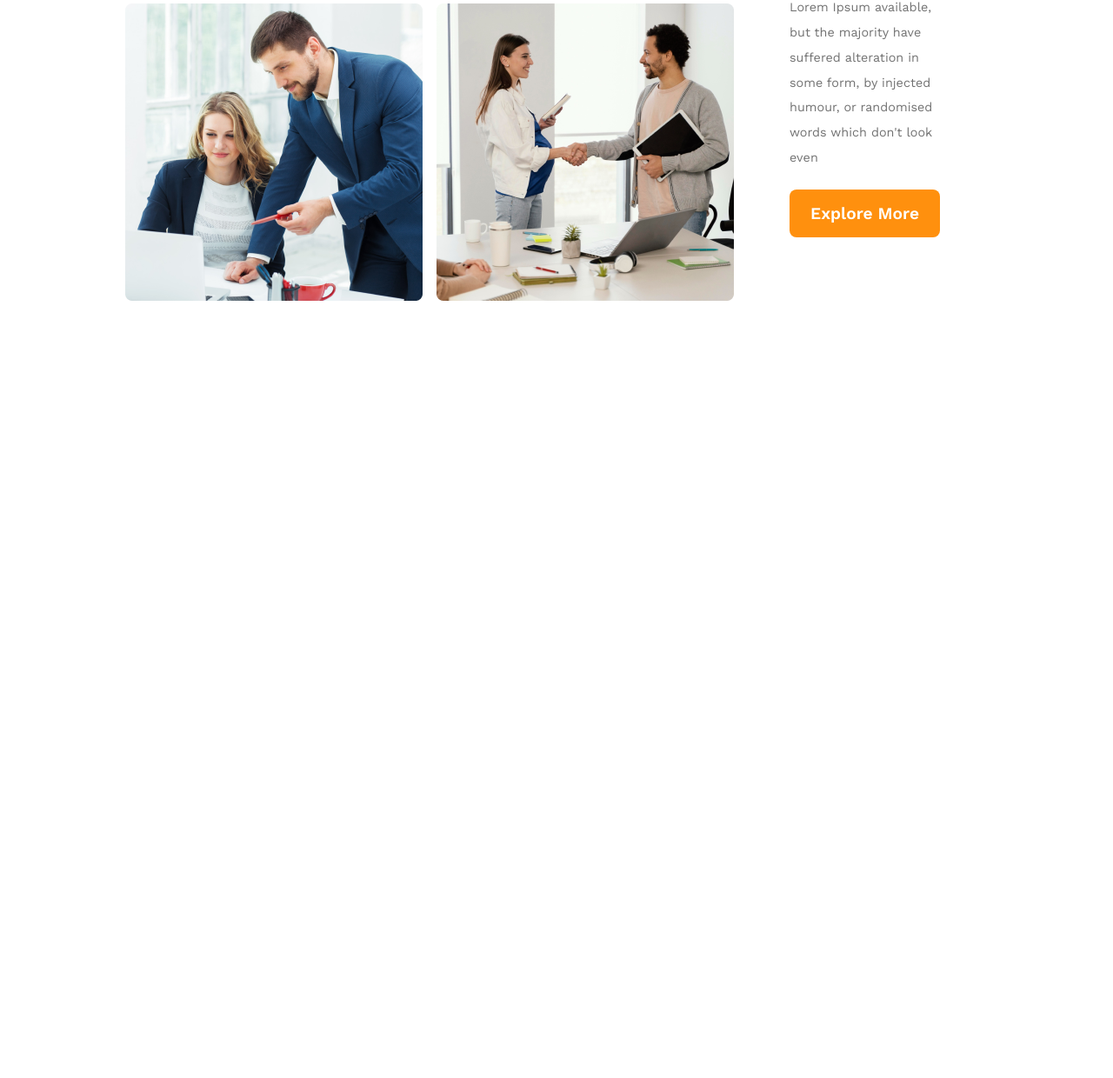
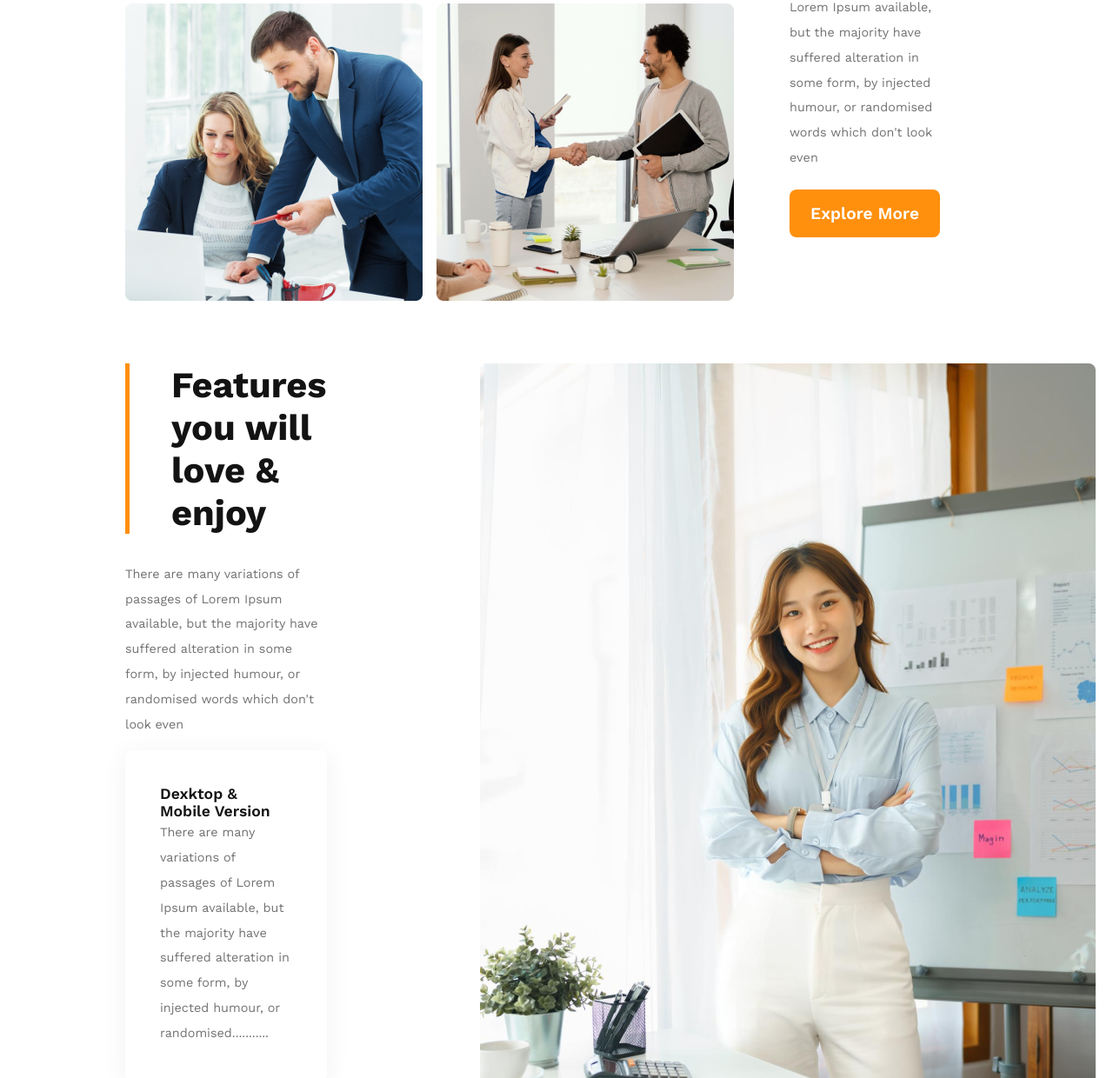
Before and after one commit to devalienbrain/09-g3-architects-web, a plain HTML site: page index.html in a window 1280 px wide. Shown: the part 1560-2800 px from the top of the page at 87% size. Before the commit the page ends 1906 px from the top, so only its background shows below. Drawn offline with nearby package versions, Linux system fonts and the light colour scheme.

Commit message:
feature section done

```diff
--- a/index.html
+++ b/index.html
@@ -60,6 +60,62 @@
         <button class="common-btn">Explore More</button>
       </div>
     </section>
+
+    <!-- Lovely features section start -->
+    <section class="feature-sec">
+      <div class="feature-contents">
+        <h3 class="common-h3">
+          Features you will <br> love & enjoy
+        </h3>
+        <p class="common-p">There are many variations of passages of Lorem Ipsum available, but the majority have
+          suffered alteration in some form,
+          by injected humour, or randomised words which don't look even</p>
+
+        <div class="feature-card">
+          <h6>Dexktop & Mobile Version</h6>
+          <p class="common-p">
+            There are many variations of passages of Lorem Ipsum available, but the majority have suffered alteration in
+            some form,
+            by injected humour, or randomised...........
+          </p>
+        </div>
+        <div class="feature-card">
+          <h6>Drag & Drop Builder</h6>
+          <p class="common-p">
+            There are many variations of passages of Lorem Ipsum available, but the majority have suffered alteration in
+            some form,
+            by injected humour, or randomised...........
+          </p>
+        </div>
+        <div class="feature-card">
+          <h6>Awesome Modern Design</h6>
+          <p class="common-p">
+            There are many variations of passages of Lorem Ipsum available, but the majority have suffered alteration in
+            some form,
+            by injected humour, or randomised...........
+          </p>
+        </div>
+        <div class="feature-card">
+          <h6>Super Easy to Edit</h6>
+          <p class="common-p">
+            There are many variations of passages of Lorem Ipsum available, but the majority have suffered alteration in
+            some form,
+            by injected humour, or randomised...........
+          </p>
+        </div>
+
+      </div>
+      <div class="feature-img">
+        <img src="images/architect.png" alt="">
+
+        <!-- 10 Years experience part starts -->
+        <div class="experience-container">
+          <h1 class="yr-10">10+Year</h1>
+          <h6 class="experience">Experience</h6>
+        </div>
+
+      </div>
+    </section>
   </main>
 
   <footer>
--- a/style.css
+++ b/style.css
@@ -155,3 +155,69 @@ nav ul a {
 .quick-list-contents p {
   padding-bottom: 1.4rem;
 }
+
+/* Lovely features section start */
+
+.feature-sec {
+  margin-top: 4.5rem;
+  display: flex;
+  justify-content: space-between;
+  column-gap: 2rem;
+}
+
+.feature-contents {
+  padding-right: 4rem;
+}
+
+.feature-contents h3 {
+  margin-bottom: 2rem;
+  padding-left: 3rem;
+  border-left: 5px solid rgba(255, 144, 14, 1);
+}
+
+.feature-card {
+  margin-top: 1rem;
+  padding: 2.5rem;
+  border-radius: 8px;
+  background: #FFF;
+  box-shadow: 0px 4px 30px 0px rgba(0, 0, 0, 0.06);
+}
+
+.feature-card h6 {
+  color: var(--dark-01, #131313);
+  font-size: 1.1rem;
+  font-style: normal;
+  font-weight: 600;
+  line-height: normal;
+}
+
+/* 10 Years experience part starts */
+
+.experience-container {
+  border-radius: 8px;
+  background: #FF900E;
+  text-align: center;
+  color: #FFF;
+  padding: 2.8rem;
+  width: 40%;
+  position: relative;
+  bottom: 8rem;
+}
+
+.yr-10 {
+  font-size: 4rem;
+  font-style: normal;
+  font-weight: 700;
+  line-height: 4.5rem;
+}
+
+.experience {
+  font-size: 1.5rem;
+  font-style: normal;
+  font-weight: 500;
+  line-height: 2.5rem;
+}
+
+.feature-img img {
+  padding-left: 5rem;
+}
```
